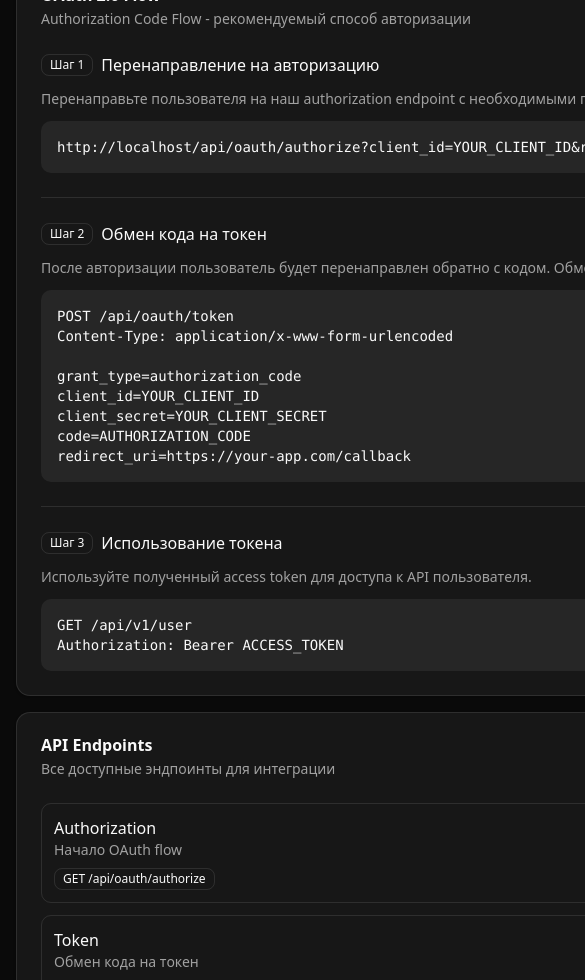
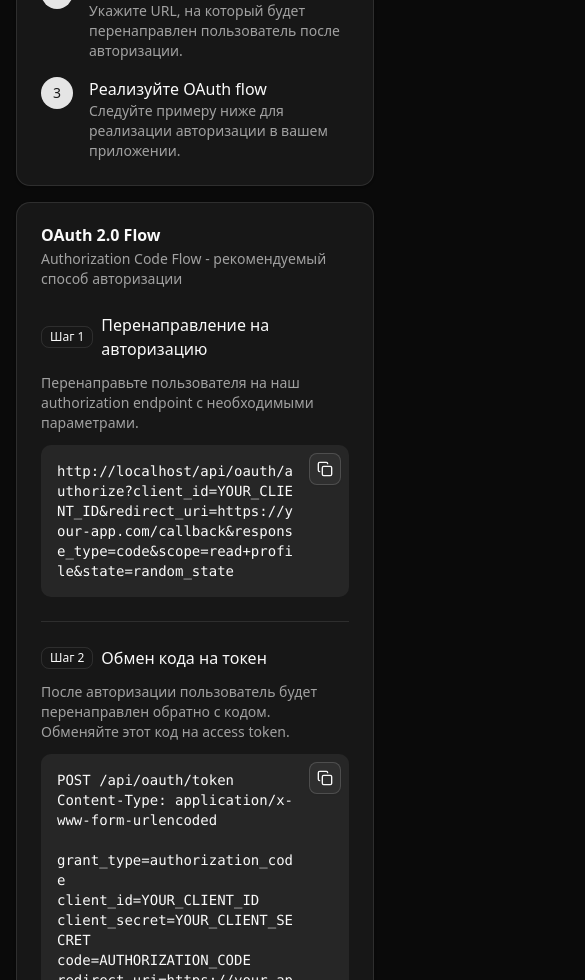
Before and after one commit to s1rne/misis-auth, a Next.js app: page /docs in a window 390 px wide. Shown: the part 1020-2000 px from the top of the page, 585 px wide, since content can reach past the window. Built offline with nearby package versions, Linux system fonts and the light colour scheme; no server answers; what @trpc/react-query would draw is missing.

Commit message:
fix docs page [mobile]

```diff
--- a/src/app/docs/page.tsx
+++ b/src/app/docs/page.tsx
@@ -30,7 +30,7 @@ export default function DocsPage() {
   };
 
   const codeExamples = {
-    authUrl: `${typeof window !== 'undefined' ? window.location.origin : 'https://your-domain.com'}/api/oauth/authorize?client_id=YOUR_CLIENT_ID&redirect_uri=https://your-app.com/callback&response_type=code&scope=read profile&state=random_state`,
+    authUrl: `${typeof window !== 'undefined' ? window.location.origin : 'https://your-domain.com'}/api/oauth/authorize?client_id=YOUR_CLIENT_ID&redirect_uri=https://your-app.com/callback&response_type=code&scope=read+profile&state=random_state`,
     tokenRequest: `POST /api/oauth/token
 Content-Type: application/x-www-form-urlencoded
 
@@ -56,7 +56,7 @@ Content-Type: application/json
       <div className="flex">
         <Sidebar />
 
-        <main className="flex-1 p-4 md:p-6">
+        <main className="flex-1 p-4 md:p-6 overflow-x-hidden">
           <div className="max-w-4xl mx-auto space-y-4 md:space-y-6">
             {/* Header */}
             <div className="space-y-2">
@@ -173,13 +173,13 @@ Content-Type: application/json
                     Перенаправьте пользователя на наш authorization endpoint с необходимыми параметрами.
                   </p>
                   <div className="relative">
-                    <pre className="bg-muted p-4 rounded-lg text-sm overflow-x-auto">
+                    <pre className="bg-muted p-4 pr-12 rounded-lg text-sm overflow-x-auto whitespace-pre-wrap break-all">
                       <code>{codeExamples.authUrl}</code>
                     </pre>
                     <Button
                       size="sm"
                       variant="outline"
-                      className="absolute top-2 right-2"
+                      className="absolute top-2 right-2 h-8 w-8 p-0"
                       onClick={() => copyToClipboard(codeExamples.authUrl, 'authUrl')}
                     >
                       {copiedCode === 'authUrl' ? <Check className="h-4 w-4" /> : <Copy className="h-4 w-4" />}
@@ -200,13 +200,13 @@ Content-Type: application/json
                     Обменяйте этот код на access token.
                   </p>
                   <div className="relative">
-                    <pre className="bg-muted p-4 rounded-lg text-sm overflow-x-auto">
+                    <pre className="bg-muted p-4 pr-12 rounded-lg text-sm overflow-x-auto whitespace-pre-wrap break-all">
                       <code>{codeExamples.tokenRequest}</code>
                     </pre>
                     <Button
                       size="sm"
                       variant="outline"
-                      className="absolute top-2 right-2"
+                      className="absolute top-2 right-2 h-8 w-8 p-0"
                       onClick={() => copyToClipboard(codeExamples.tokenRequest, 'tokenRequest')}
                     >
                       {copiedCode === 'tokenRequest' ? <Check className="h-4 w-4" /> : <Copy className="h-4 w-4" />}
@@ -226,13 +226,13 @@ Content-Type: application/json
                     Используйте полученный access token для доступа к API пользователя.
                   </p>
                   <div className="relative">
-                    <pre className="bg-muted p-4 rounded-lg text-sm overflow-x-auto">
+                    <pre className="bg-muted p-4 pr-12 rounded-lg text-sm overflow-x-auto whitespace-pre-wrap break-all">
                       <code>{codeExamples.userInfo}</code>
                     </pre>
                     <Button
                       size="sm"
                       variant="outline"
-                      className="absolute top-2 right-2"
+                      className="absolute top-2 right-2 h-8 w-8 p-0"
                       onClick={() => copyToClipboard(codeExamples.userInfo, 'userInfo')}
                     >
                       {copiedCode === 'userInfo' ? <Check className="h-4 w-4" /> : <Copy className="h-4 w-4" />}
@@ -257,7 +257,7 @@ Content-Type: application/json
                       <div className="font-medium">Authorization</div>
                       <div className="text-sm text-muted-foreground">Начало OAuth flow</div>
                     </div>
-                    <Badge variant="outline" className="w-fit">GET /api/oauth/authorize</Badge>
+                    <Badge variant="outline" className="w-fit text-xs">GET /api/oauth/authorize</Badge>
                   </div>
 
                   <div className="flex flex-col sm:flex-row sm:items-center justify-between p-3 border rounded-lg gap-2">
@@ -265,7 +265,7 @@ Content-Type: application/json
                       <div className="font-medium">Token</div>
                       <div className="text-sm text-muted-foreground">Обмен кода на токен</div>
                     </div>
-                    <Badge variant="outline" className="w-fit">POST /api/oauth/token</Badge>
+                    <Badge variant="outline" className="w-fit text-xs">POST /api/oauth/token</Badge>
                   </div>
 
                   <div className="flex flex-col sm:flex-row sm:items-center justify-between p-3 border rounded-lg gap-2">
@@ -273,7 +273,7 @@ Content-Type: application/json
                       <div className="font-medium">User Info</div>
                       <div className="text-sm text-muted-foreground">Информация о пользователе</div>
                     </div>
-                    <Badge variant="outline" className="w-fit">GET /api/v1/user</Badge>
+                    <Badge variant="outline" className="w-fit text-xs">GET /api/v1/user</Badge>
                   </div>
 
                   <div className="flex flex-col sm:flex-row sm:items-center justify-between p-3 border rounded-lg gap-2">
@@ -281,7 +281,7 @@ Content-Type: application/json
                       <div className="font-medium">Profile</div>
                       <div className="text-sm text-muted-foreground">Полный профиль пользователя</div>
                     </div>
-                    <Badge variant="outline" className="w-fit">GET /api/v1/user/profile</Badge>
+                    <Badge variant="outline" className="w-fit text-xs">GET /api/v1/user/profile</Badge>
                   </div>
 
                   <div className="flex flex-col sm:flex-row sm:items-center justify-between p-3 border rounded-lg gap-2">
@@ -289,7 +289,7 @@ Content-Type: application/json
                       <div className="font-medium">Token Validation</div>
                       <div className="text-sm text-muted-foreground">Проверка токена</div>
                     </div>
-                    <Badge variant="outline" className="w-fit">POST /api/v1/token/validate</Badge>
+                    <Badge variant="outline" className="w-fit text-xs">POST /api/v1/token/validate</Badge>
                   </div>
                 </div>
               </CardContent>
```
